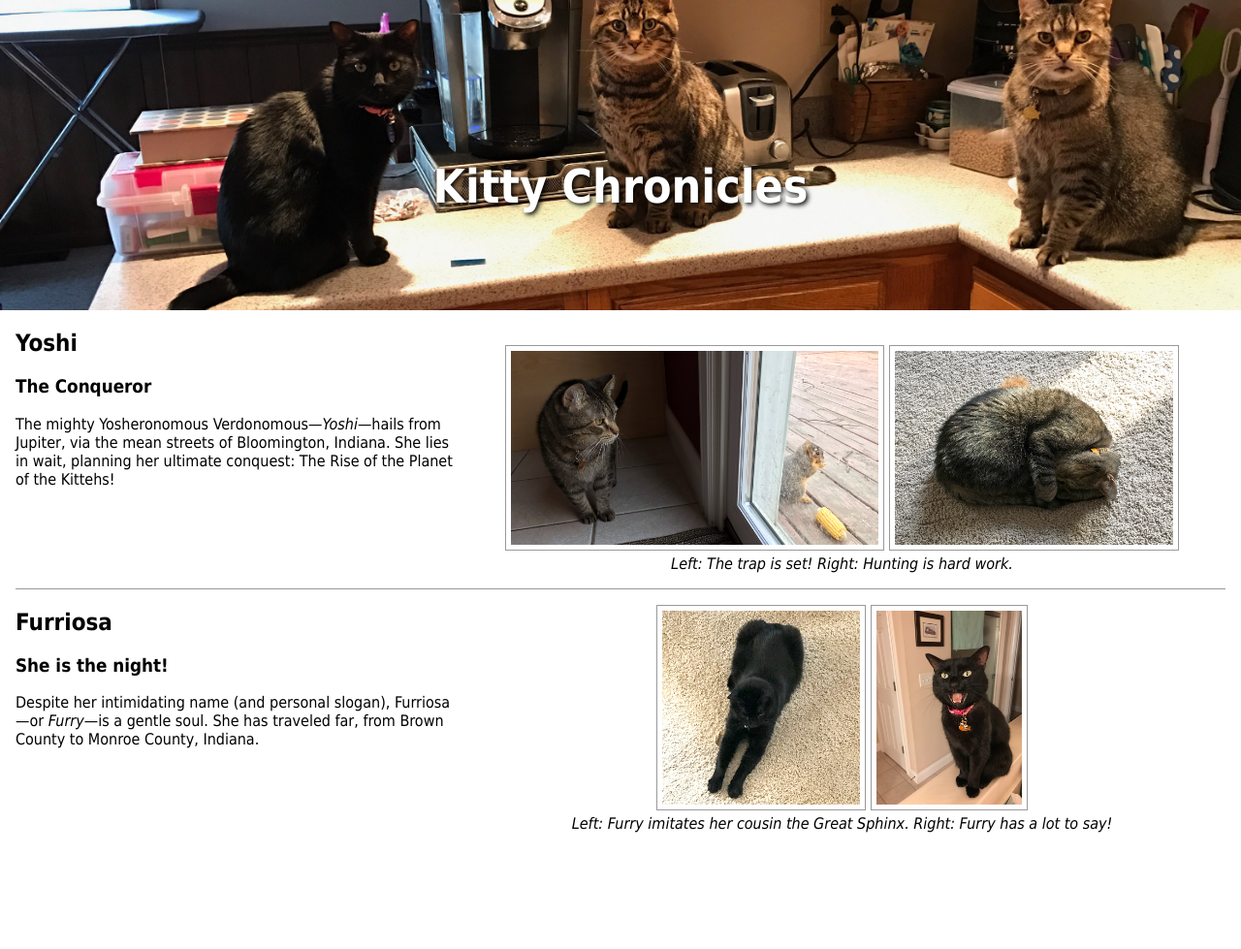
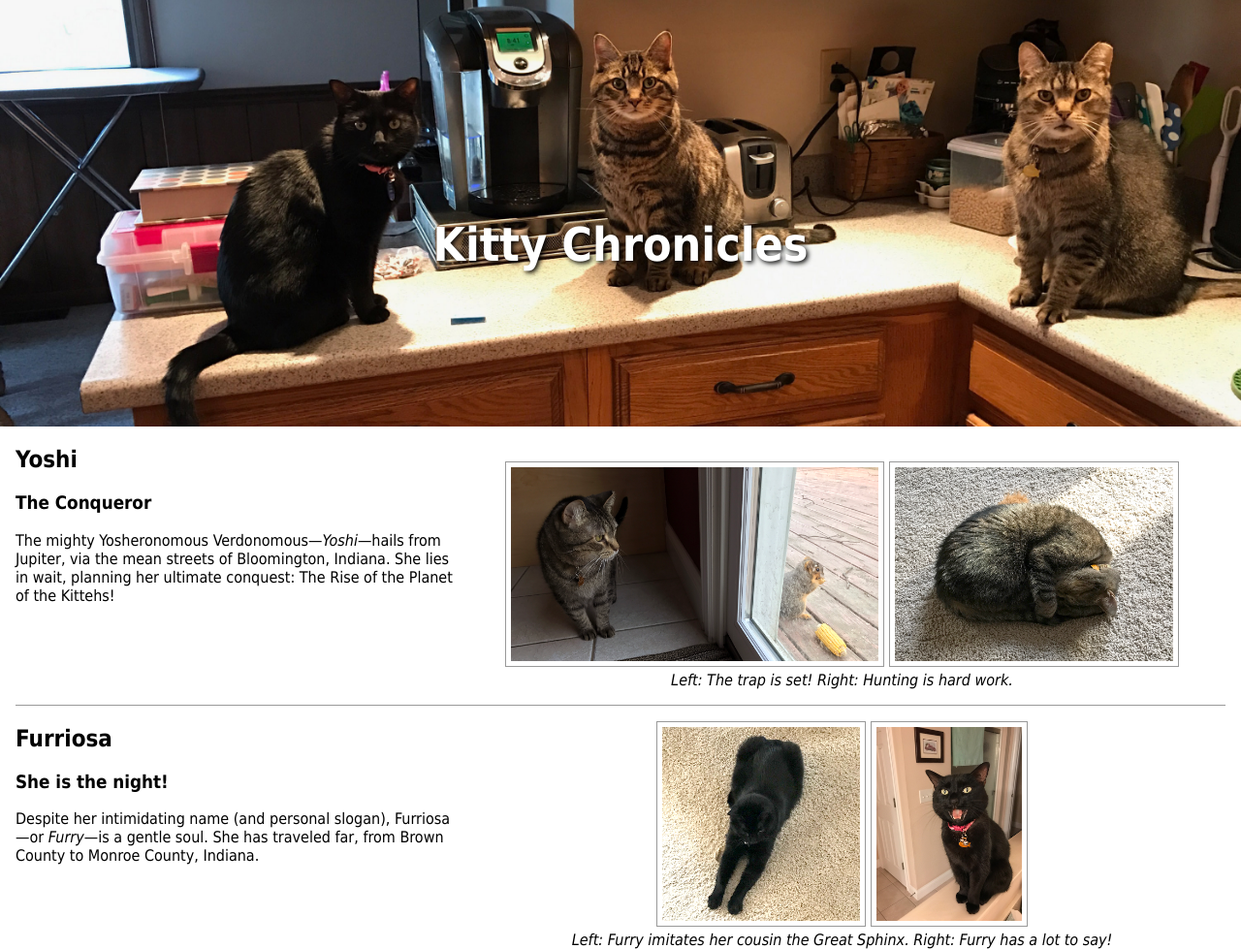
Before and after one commit to dstrus/kitty-chronicles, a plain HTML site: page index.html in a window 1280 px wide. Shown: the whole page at 97% size. Before the commit the page ends 859 px from the top, so only its background shows below. Drawn offline with Linux system fonts and the light colour scheme.

Commit message:
Tweak header

```diff
--- a/index.css
+++ b/index.css
@@ -6,7 +6,7 @@ body, html {
 }
 
 header {
-  height: 40%;
+  height: 440px;
   background-image: url(img/trio.jpg);
   background-position: center;
   background-repeat: no-repeat;
```
